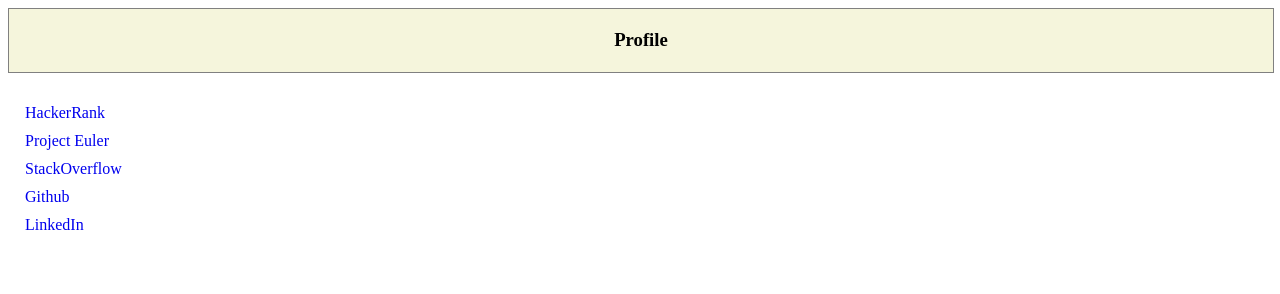
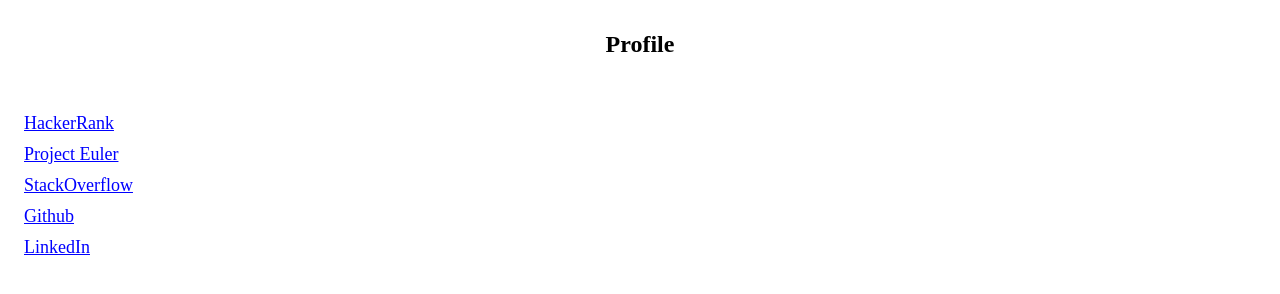
Before and after one commit to bharat72007/bharat.github.io, a plain HTML site: page index.html in a window 1280 px wide. Drawn offline with Linux system fonts and the light colour scheme.

Commit message:
font changes

```diff
--- a/index.html
+++ b/index.html
@@ -4,9 +4,9 @@
 		<link rel="stylesheet" type="text/css" href="main.css">
 	</head>
 	<body>
-		<div class="container">
+		<div>
 			<header>
-				<h3>Profile</h3>
+				<h2>Profile</h2>
 			</header>
 
 			<nav>
--- a/main.css
+++ b/main.css
@@ -1,12 +1,6 @@
-div.container {
-	width: 100%;
-	border: 1px solid gray;
-}
-
 header{
-	padding: 0.1em;
+	padding: 0.2em;
 	color: black;
-	background-color: beige;
 	clear: left;
 	text-align: center;
 }
@@ -28,5 +22,7 @@
 }
 
 nav ul a {
-	text-decoration: none;
+	text-decoration: underline;
+	color:blue;
+	font-size:large;
 }
```
